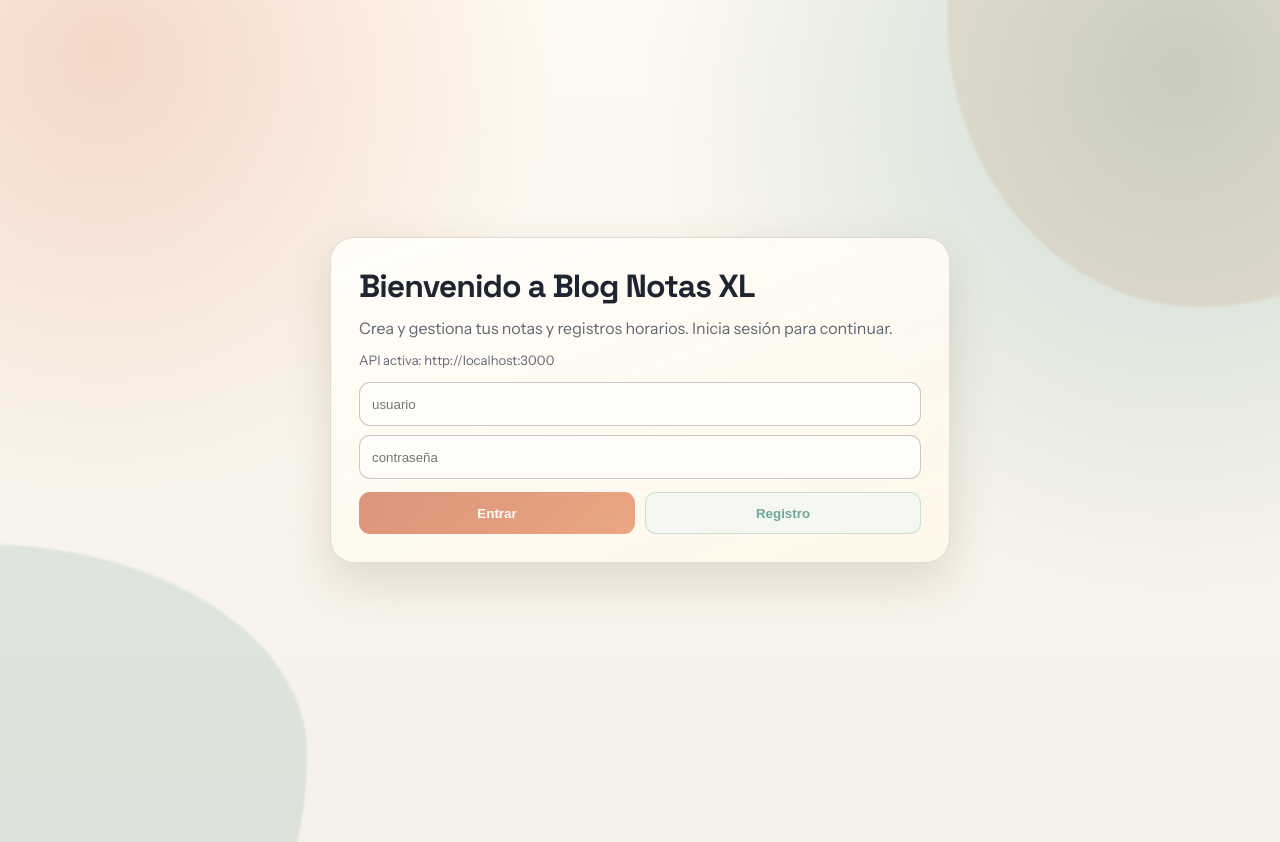
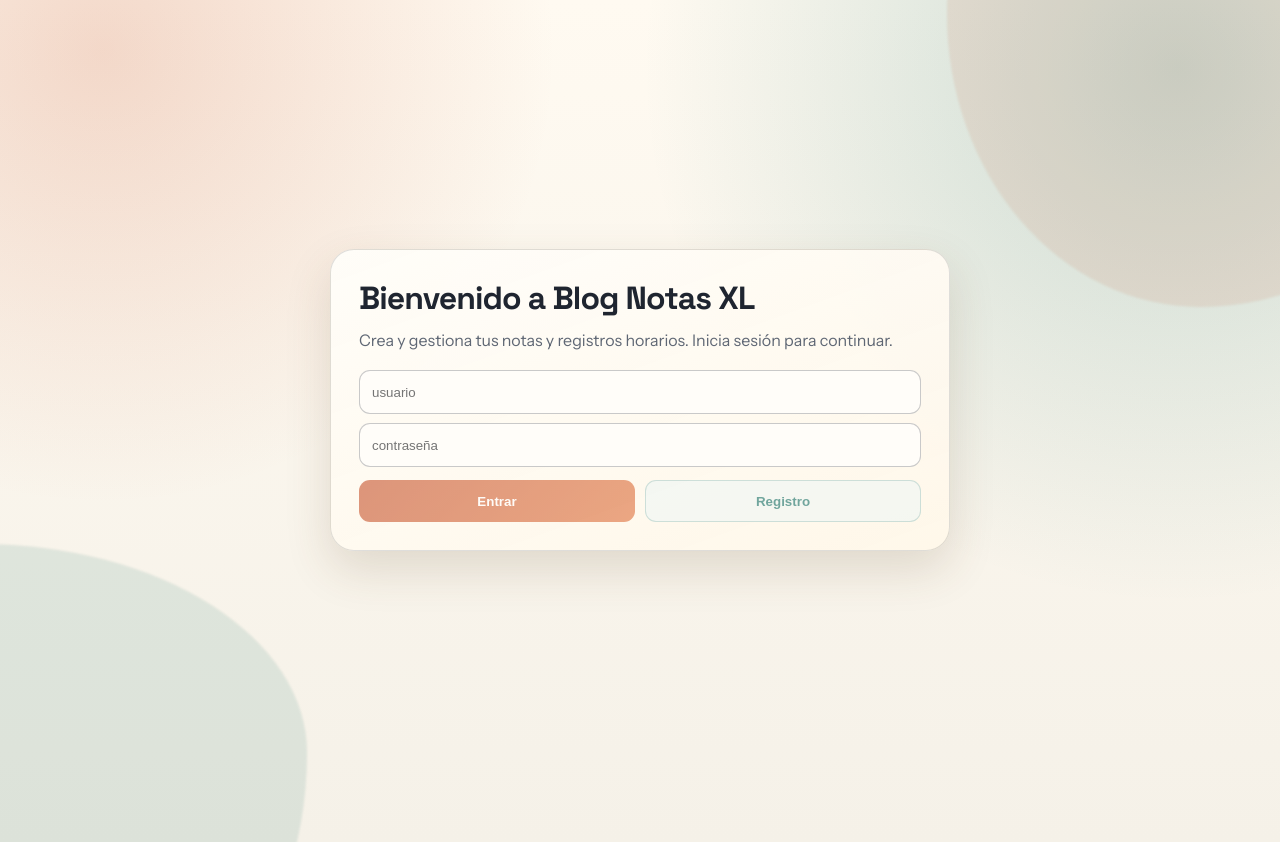
Before and after one commit to babs872026/sendiasporaa-app, a React (Vite) app: page / in a window 1280 px wide. Built offline with nearby package versions, Linux system fonts and the light colour scheme.

Commit message:
ui: hide api active text in welcome

```diff
--- a/src/Welcome.jsx
+++ b/src/Welcome.jsx
@@ -57,7 +57,6 @@ export default function Welcome() {
       <div className="welcome-card">
         <h1 className="welcome-title">Bienvenido a Blog Notas XL</h1>
         <p className="welcome-subtitle">Crea y gestiona tus notas y registros horarios. Inicia sesión para continuar.</p>
-        <p className="welcome-api">API activa: {apiBase}</p>
         <form onSubmit={doLogin} className="welcome-form">
           <input placeholder="usuario" value={user} onChange={e=>{ setUser(e.target.value); setError('') }} />
           <input placeholder="contraseña" type="password" value={pass} onChange={e=>{ setPass(e.target.value); setError('') }} onKeyDown={e => { if (e.key === 'Enter') doLogin(e) }} />
```
